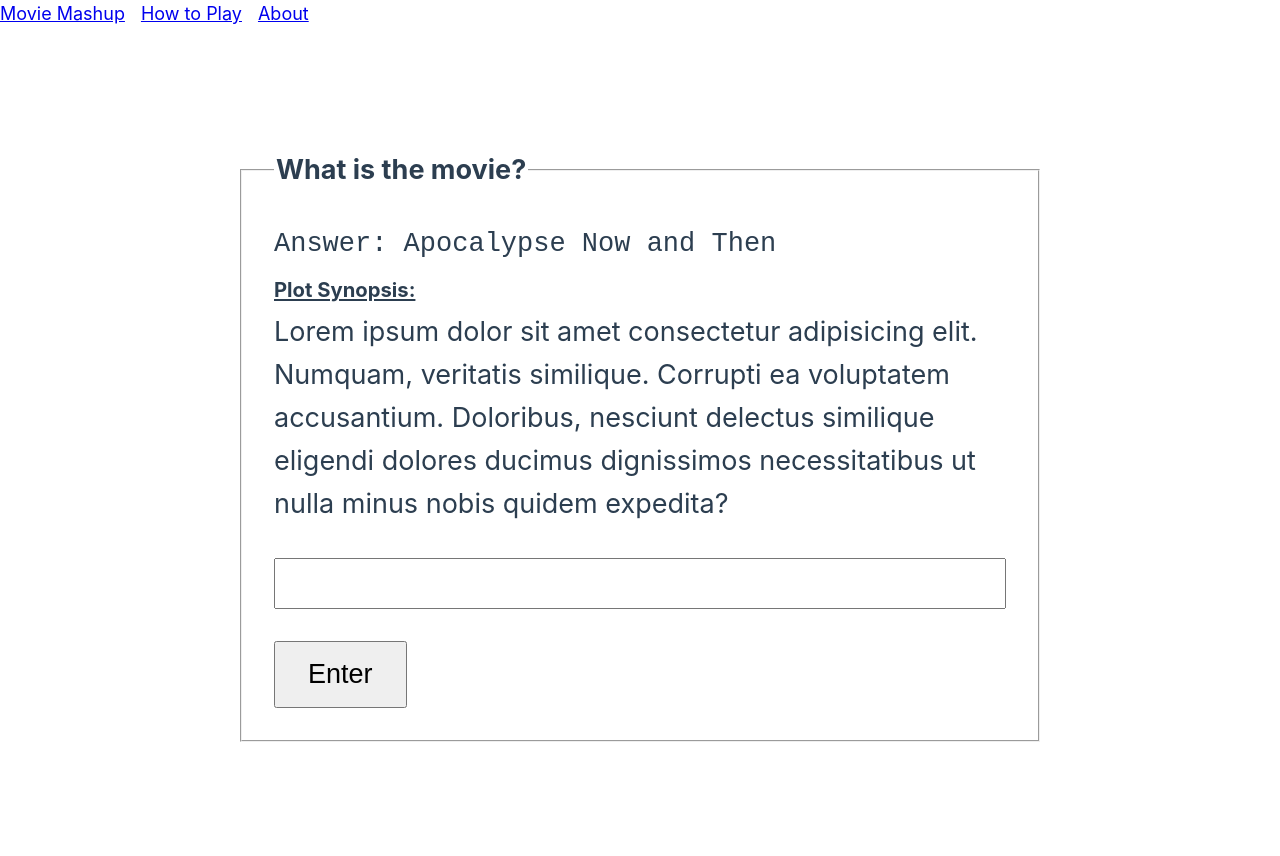
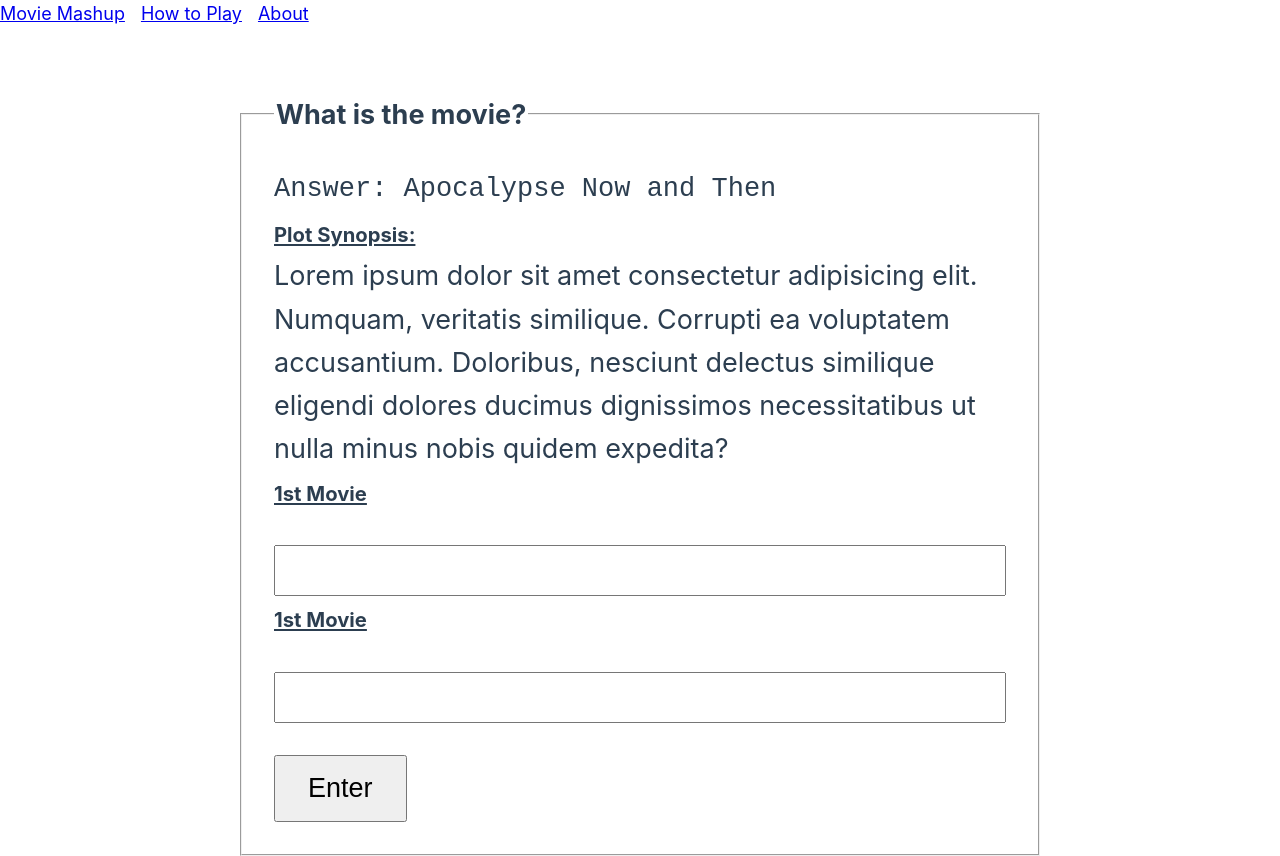
Before and after one commit to ashpoz/movie-mashup, a Vue app: page /game in a window 1280 px wide. Before the commit the page ends 829 px from the top, so only its background shows below. Built offline with nearby package versions, Linux system fonts and the light colour scheme.

Commit message:
Test very basic submit. Add todos for next steps.

```diff
--- a/src/views/GameView.vue
+++ b/src/views/GameView.vue
@@ -1,15 +1,21 @@
 
 <script setup>
-import {ref} from 'vue';
-
+import { ref } from 'vue'
 import { getRandomMovie } from '../lib/getRandomMovie';
 
 const randomMovie = getRandomMovie();
 const movieSynopsis = randomMovie?.synopsis;
-
-let answer = ref(null)
+const form = ref([]);
 
 // TODO starting to hook up dummy data and form functionality
+function submit() {
+  console.log(form.value.movie1)
+  console.log(form.value.movie2)
+}
+
+function searchMovie() {
+  // TODO: use TMDB API to search for a movie based on the query
+}
 
 </script>
 <style scoped>
@@ -53,7 +59,7 @@
   <main>
     <section>
       <h1>Movie Mashup Game</h1>
-      <form>
+      <form @submit.prevent="submit">
         <fieldset>
           <legend>What is the movie?</legend>
           <pre>Answer: {{ randomMovie.answer }}</pre>
@@ -61,7 +67,10 @@
           <p>
             {{movieSynopsis}}
           </p>
-          <input ref="answer" type="text" />
+          <label for="movie1">1st Movie</label>
+          <input type="text" v-model="form.movie1" required />
+          <label for="movie2">1st Movie</label>
+          <input type="text" v-model="form.movie2" required />
           <button type="submit">Enter</button>
         </fieldset>
       </form>
```
